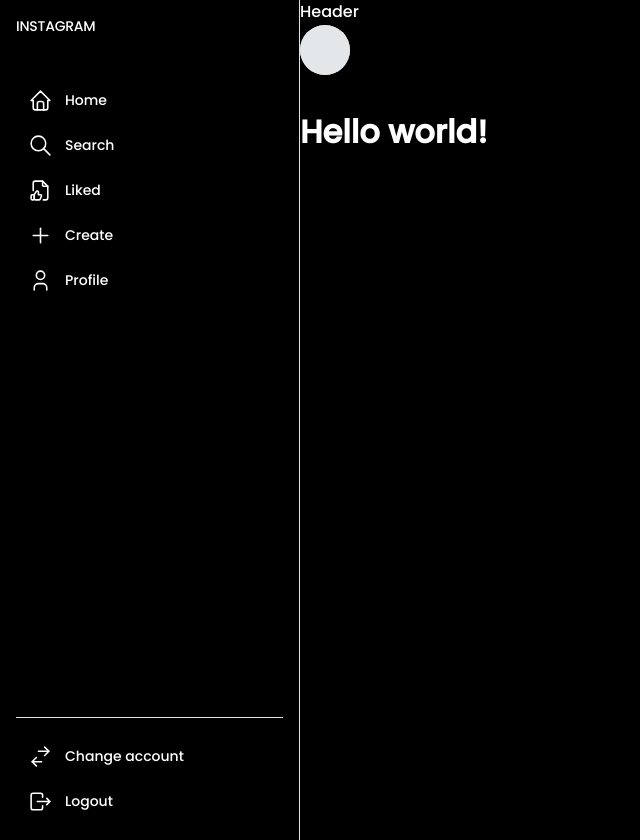
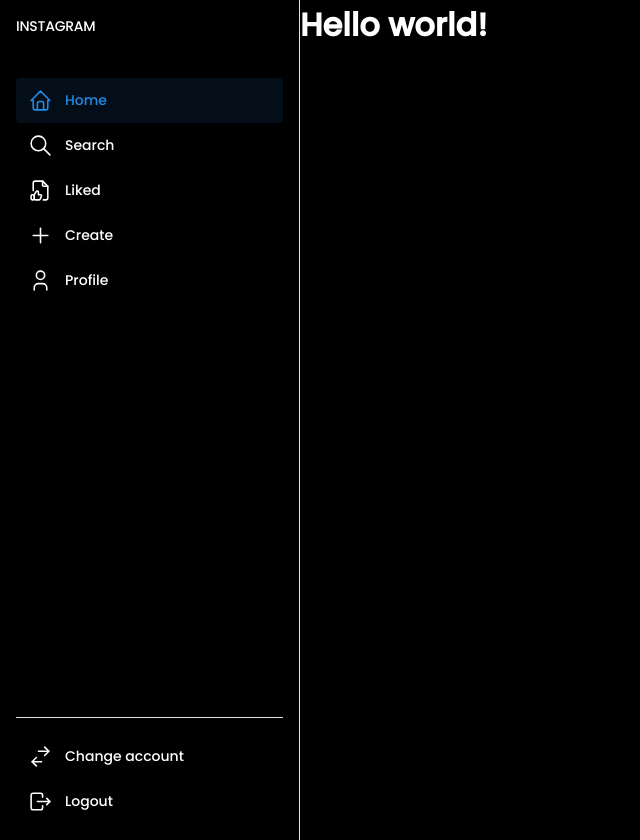
Before and after one commit to Rofiyev/instagram_clone, a Next.js app: page / in a window 1280 px wide. Shown: the whole page, without its empty margins (0-640 px from the left). Built offline with nearby package versions, Linux system fonts and the light colour scheme.

Commit message:
sidebar edited

```diff
--- a/src/components/Sidebar.tsx
+++ b/src/components/Sidebar.tsx
@@ -11,30 +11,36 @@
   IconSwitchHorizontal,
 } from "@tabler/icons-react";
 import classes from "./style/Sidebar.module.css";
+import { useRouter } from "next/router";
 
 const tabs = {
   account: [
-    { link: "", label: "Home", icon: IconHome },
-    { link: "", label: "Search", icon: IconSearch },
-    { link: "", label: "Liked", icon: IconFileLike },
-    { link: "", label: "Create", icon: IconPlus },
-    { link: "", label: "Profile", icon: IconUser },
+    { link: "/", label: "Home", icon: IconHome },
+    { link: "/search", label: "Search", icon: IconSearch },
+    { link: "/liked", label: "Liked", icon: IconFileLike },
+    { link: "/create", label: "Create", icon: IconPlus },
+    { link: "/profile", label: "Profile", icon: IconUser },
   ],
 };
 
 export default function Sidebar() {
   const [section, setSection] = useState<"account">("account");
-  const [active, setActive] = useState("Billing");
+  const navigete = useRouter();
+  const [active, setActive] = useState(navigete.pathname);
+
+  console.log(navigete.pathname.split("/")[1]);
 
   const links = tabs[section].map((item) => (
     <a
       className={classes.link}
-      data-active={item.label === active || undefined}
+      data-active={item.link == navigete.pathname || undefined}
       href={item.link}
       key={item.label}
       onClick={(event) => {
         event.preventDefault();
         setActive(item.label);
+
+        navigete.push(item.link);
       }}
     >
       <item.icon className={classes.linkIcon} stroke={1.5} />
--- a/src/layout/index.tsx
+++ b/src/layout/index.tsx
@@ -9,11 +9,7 @@
       <section>
         <Sidebar />
       </section>
-      <main>
-        <Header />
-        <Skeleton height={50} circle mb="xl" />
-        {children}
-      </main>
+      <main>{children}</main>
     </div>
   );
 }
```
Also changed, not shown: src/pages/search.tsx (added, +11 -0 lines).
